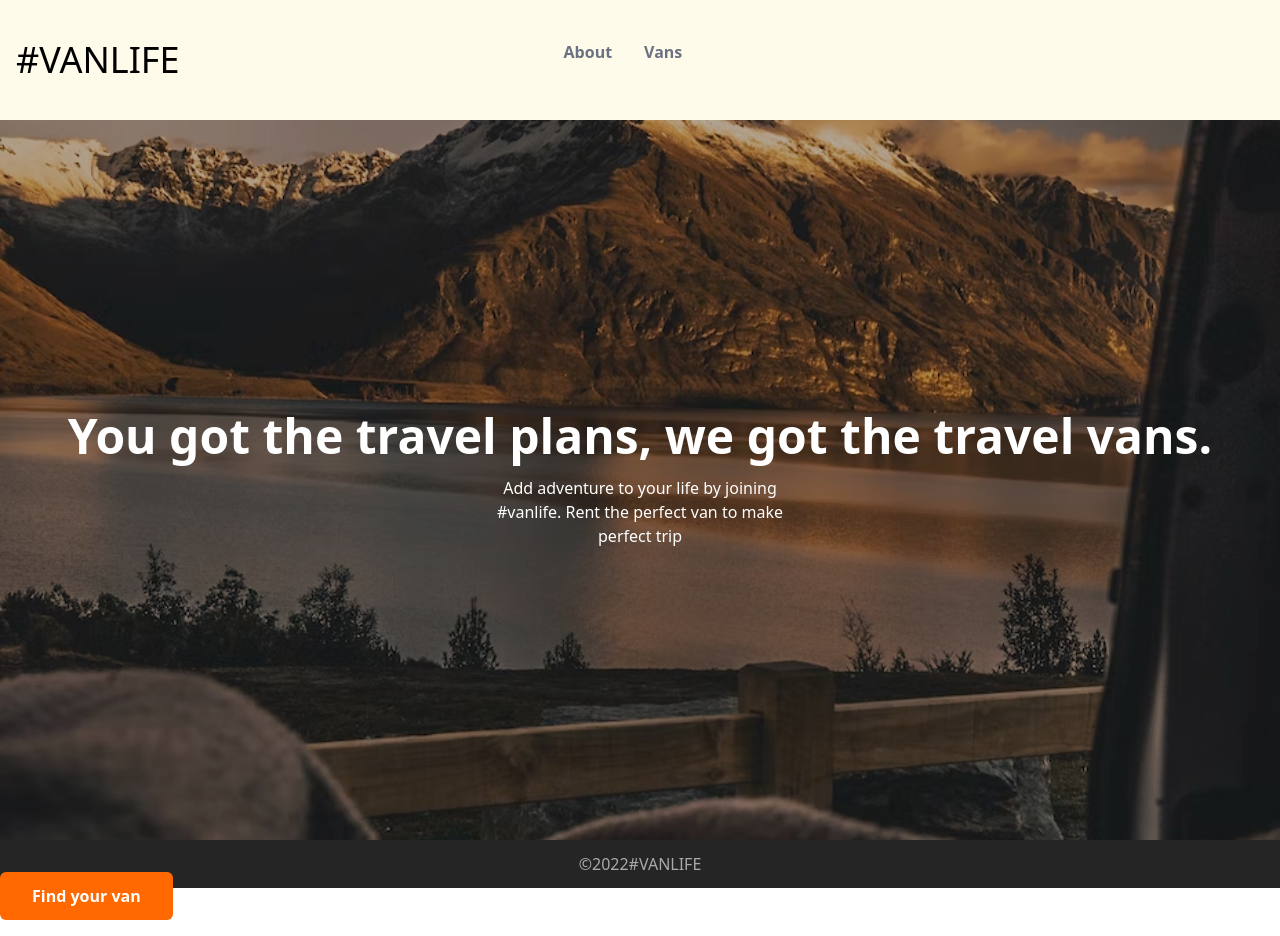
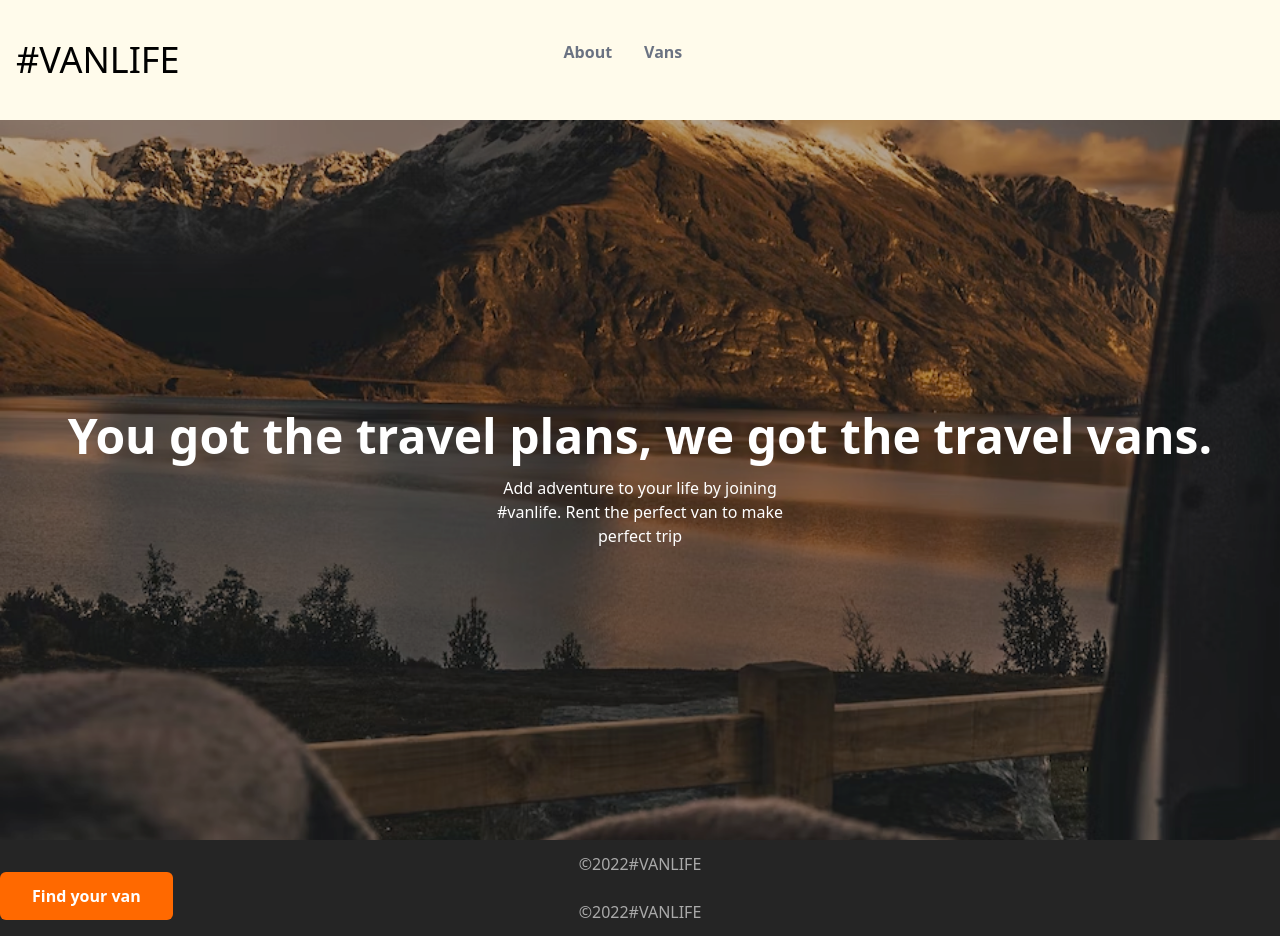
Before and after one commit to kelia01/VanLife-app, a React (Vite) app: page / in a window 1280 px wide. Built offline with nearby package versions, Linux system fonts and the light colour scheme; what miragejs would draw is missing.

Commit message:
Add layout.tsx

```diff
--- /dev/null
+++ b/src/components/Layout.tsx
@@ -0,0 +1,16 @@
+import React from 'react'
+import { Outlet } from 'react-router-dom'
+import Navbar from './Navbar'
+import Footer from './Footer'
+
+const Layout = () => {
+  return (
+    <>
+    <Navbar />
+    <Outlet />
+    <Footer />
+    </>
+  )
+}
+
+export default Layout
--- a/src/main.tsx
+++ b/src/main.tsx
@@ -8,6 +8,7 @@ import Vans from './pages/Vans.tsx'
 import { makeServer } from "./server.js";
 import "./server.js";
 import VanDetail from './pages/VanDetail.tsx'
+import Layout from './components/Layout.tsx'
 
 if (process.env.NODE_ENV === "development") {
   makeServer();
@@ -16,12 +17,13 @@ if (process.env.NODE_ENV === "development") {
 createRoot(document.getElementById('root')!).render(
   <StrictMode>
     <BrowserRouter>
-    <Navbar />
      <Routes>
+      <Route element={<Layout />}>
       <Route path='/' element={<App />}/>
       <Route path='/about' element={<About />}/>
       <Route path='/vans' element={<Vans />}/>
       <Route path='/van/:id' element={<VanDetail />}/>
+      </Route>
      </Routes>
     </BrowserRouter>
   </StrictMode>,
```
